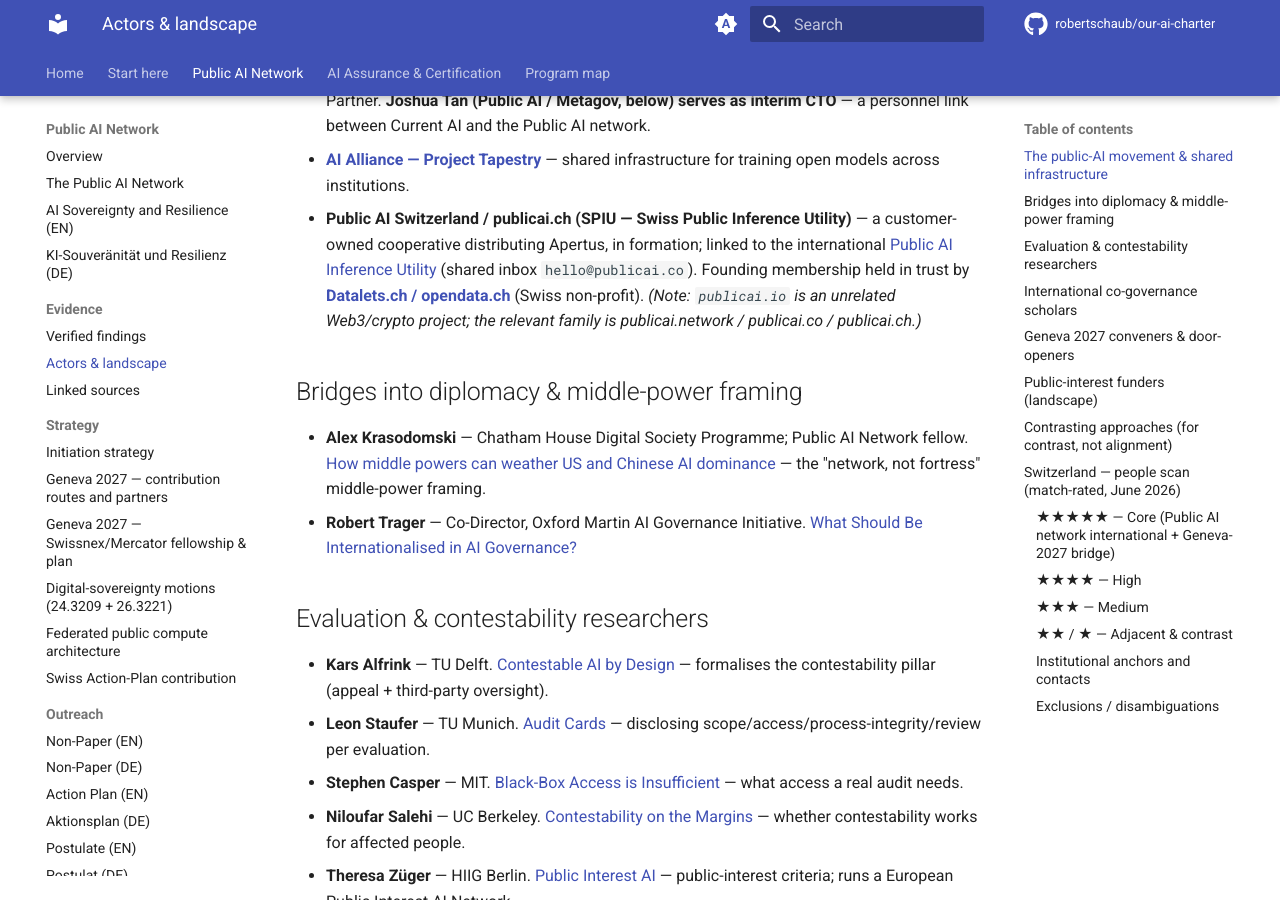
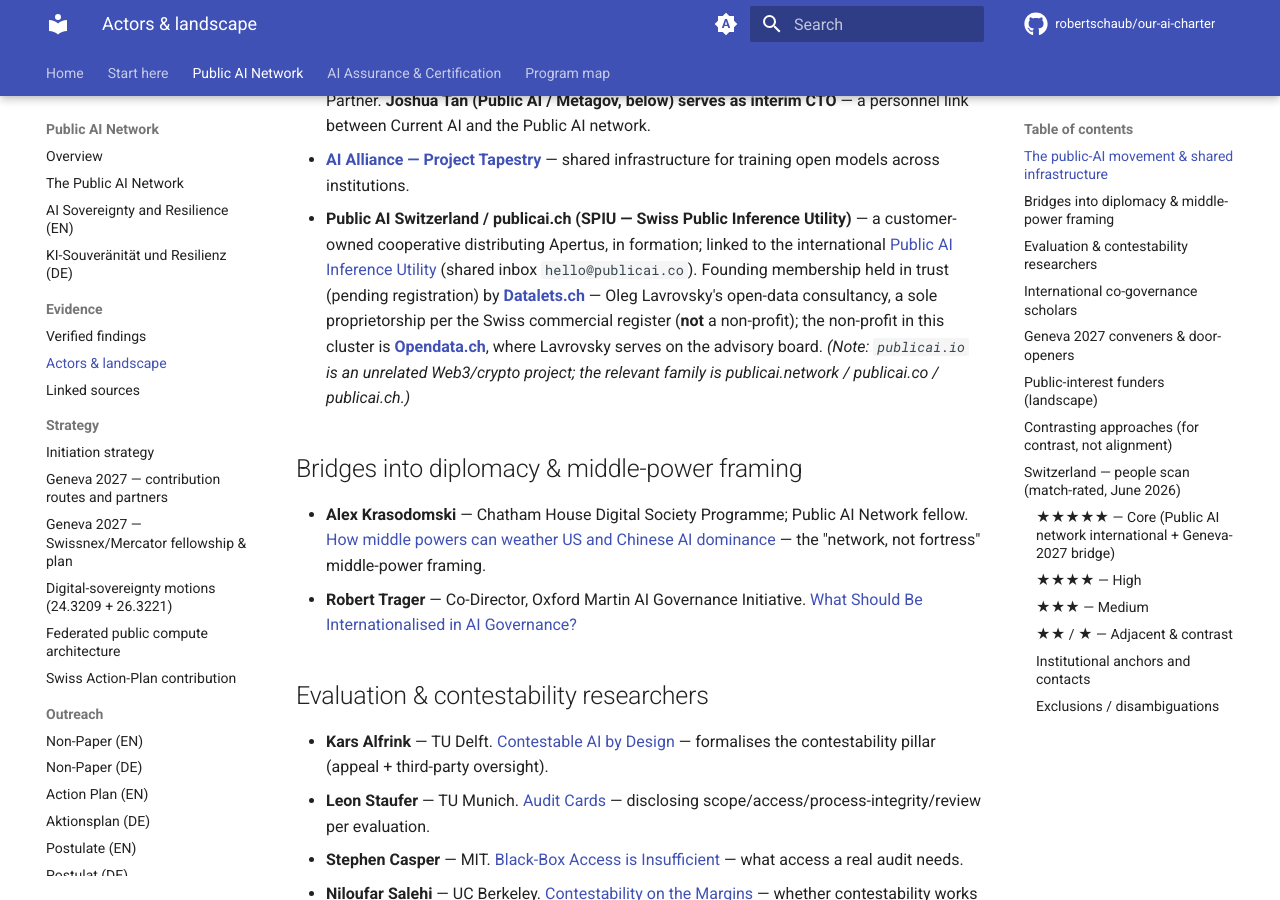
Before and after one commit to robertschaub/our-ai-charter, an MkDocs documentation site: the page built from docs/Public AI Network/Evidence/actors-and-landscape.md, in a window 1280 px wide and 900 px high, scrolled down 562 px. Built offline with MkDocs 1.6.1 and Material for MkDocs 9.7.7, drawn with Linux system fonts in a browser that asks for light colours; plug-ins that fetch from the network failed and are left out; comment, search, counter and statistics services are not loaded.

Commit message:
docs(public-ai): correct Datalets.ch legal form in actors map
Datalets.ch is Oleg Lavrovsky's open-data consultancy — a sole proprietorship
(Einzelunternehmen, CHE-248.607.785) per the Swiss commercial register, not a
non-profit. The non-profit in this cluster is Opendata.ch. Fixes a "Swiss
non-profit" label inherited from publicai.ch's own page.

Co-Authored-By: Claude Opus 4.8 <noreply@anthropic.com>

```diff
--- a/docs/Public AI Network/Evidence/actors-and-landscape.md
+++ b/docs/Public AI Network/Evidence/actors-and-landscape.md
@@ -7,7 +7,7 @@ Who is already building the pieces of an open, accountable, internationally co-s
 - **Public AI / [Metagov](https://metagov.org/projects/public-ai)** — the clearest articulation of AI "provisioned like electricity, water, roads, libraries" ([Public AI: Infrastructure for the Common Good](https://zenodo.org/records/13914560)); a [seminar series](https://publicai.network/) and a network of organisers, led by **Joshua Tan** (founder & research lead, Metagov). Backing organisations include Mozilla, Chatham House, Berkman Klein, the McGovern Foundation, and Open Future.
 - **[Current AI](https://www.currentai.org/about-us)** — a multistakeholder public-interest-AI partnership launched at the 2025 Paris AI Action Summit (governments + philanthropies + companies); Switzerland is a Country Partner. **Joshua Tan (Public AI / Metagov, below) serves as interim CTO** — a personnel link between Current AI and the Public AI network.
 - **[AI Alliance — Project Tapestry](https://thealliance.ai/projects/tapestry)** — shared infrastructure for training open models across institutions.
-- **Public AI Switzerland / publicai.ch (SPIU — Swiss Public Inference Utility)** — a customer-owned cooperative distributing Apertus, in formation; linked to the international [Public AI Inference Utility](https://publicai.co/) (shared inbox `hello@publicai.co`). Founding membership held in trust by **[Datalets.ch / opendata.ch](https://datalets.ch/)** (Swiss non-profit). *(Note: `publicai.io` is an unrelated Web3/crypto project; the relevant family is publicai.network / publicai.co / publicai.ch.)*
+- **Public AI Switzerland / publicai.ch (SPIU — Swiss Public Inference Utility)** — a customer-owned cooperative distributing Apertus, in formation; linked to the international [Public AI Inference Utility](https://publicai.co/) (shared inbox `hello@publicai.co`). Founding membership held in trust (pending registration) by **[Datalets.ch](https://datalets.ch/)** — Oleg Lavrovsky's open-data consultancy, a sole proprietorship per the Swiss commercial register (**not** a non-profit); the non-profit in this cluster is **[Opendata.ch](https://opendata.ch/)**, where Lavrovsky serves on the advisory board. *(Note: `publicai.io` is an unrelated Web3/crypto project; the relevant family is publicai.network / publicai.co / publicai.ch.)*
 
 ## Bridges into diplomacy & middle-power framing
 
```
